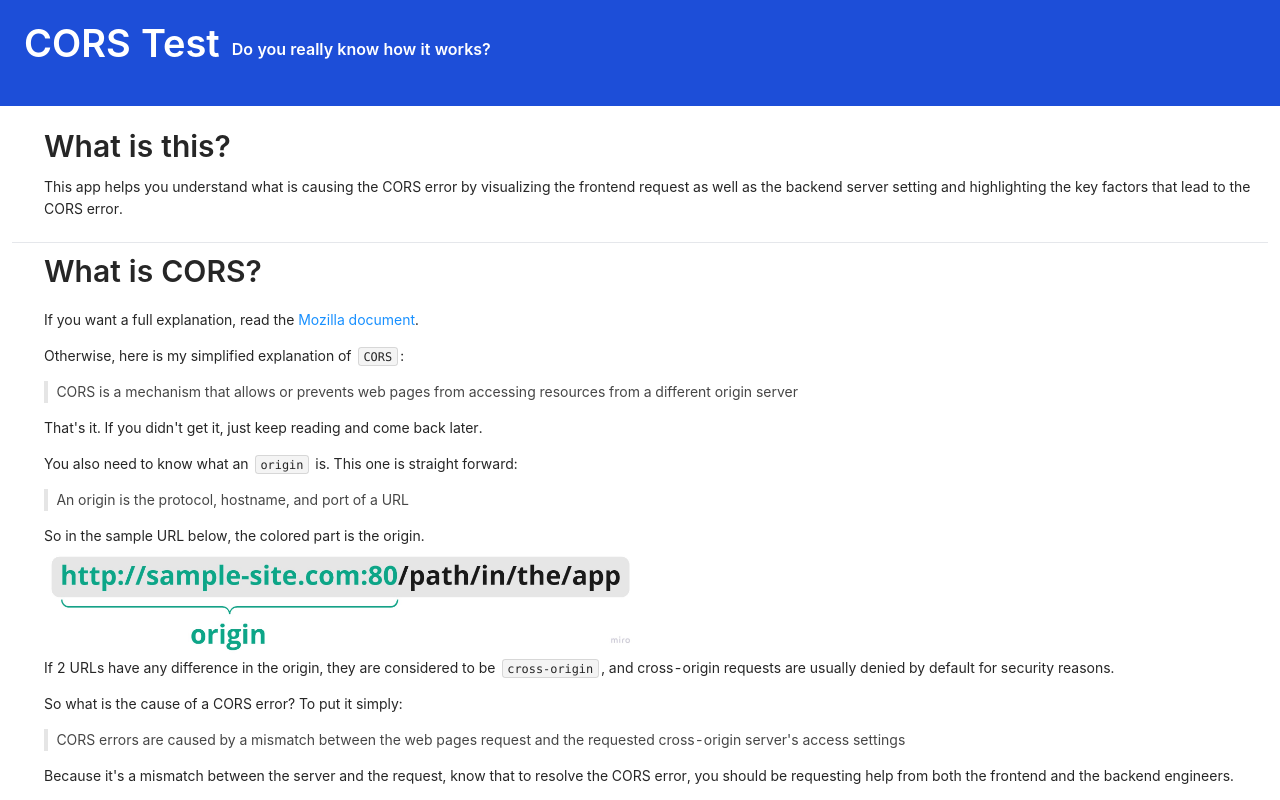
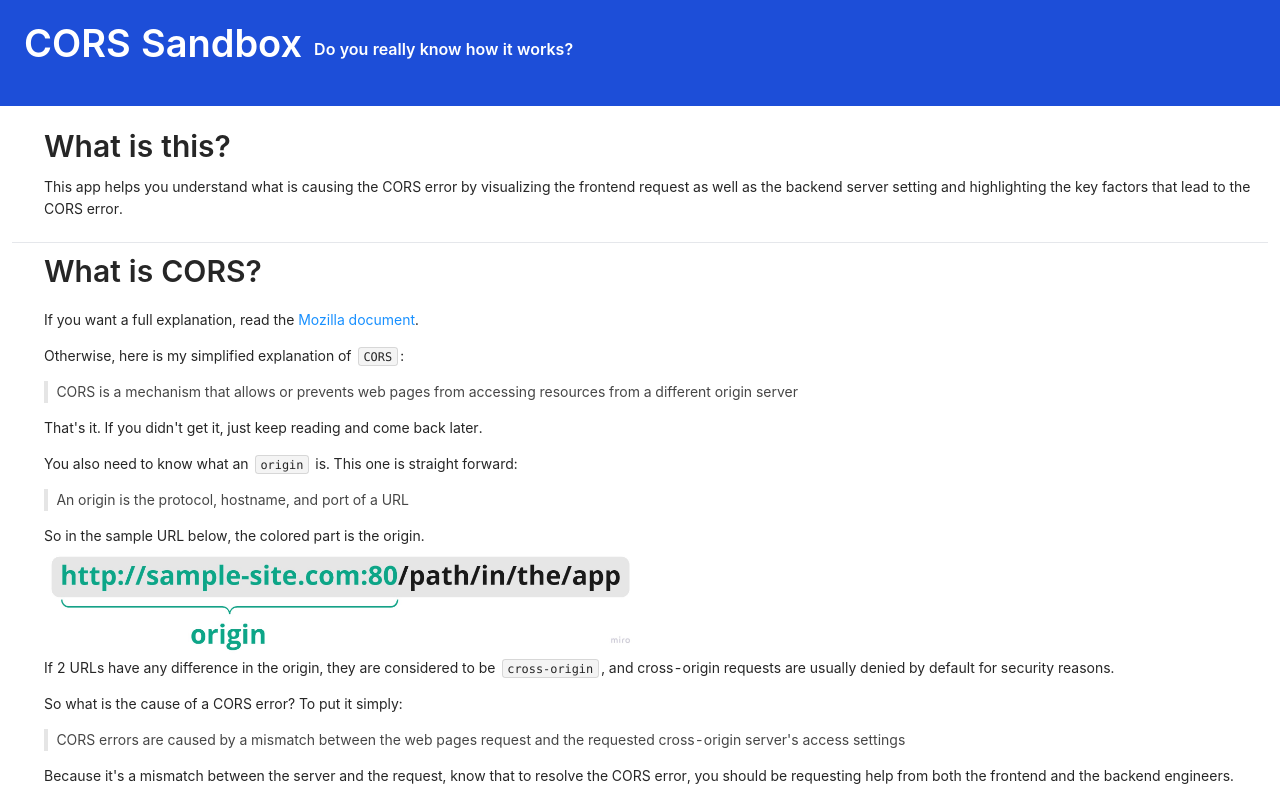
Before and after one commit to verhichi/cors-sandbox, a React (Vite) app in the folder packages/apps/frontend/: page / in a window 1280 px wide. Shown: the top 800 px of the page. Built offline with nearby package versions, Linux system fonts and the light colour scheme; no server answers.

Commit message:
chore: Rename app to be "CORS Sandbox"

```diff
--- a/packages/apps/frontend/index.html
+++ b/packages/apps/frontend/index.html
@@ -3,7 +3,7 @@
   <head>
     <meta charset="UTF-8" />
     <meta name="viewport" content="width=device-width, initial-scale=1.0" />
-    <title>Vite App</title>
+    <title>CORS Sandbox</title>
   </head>
   <body>
     <div id="root"></div>
--- a/packages/apps/frontend/src/App/components/Header/Header.tsx
+++ b/packages/apps/frontend/src/App/components/Header/Header.tsx
@@ -7,7 +7,7 @@ export const Header = () => (
     className="bg-blue-700"
     title={
       <Title level={1} className="text-white">
-        CORS Test
+        CORS Sandbox
       </Title>
     }
     subTitle={
```
Also changed, not shown: 1 other file (tests, documents, lock files or other folders).
